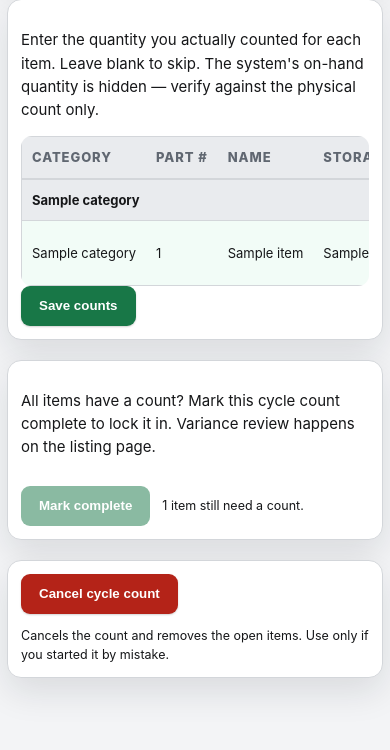
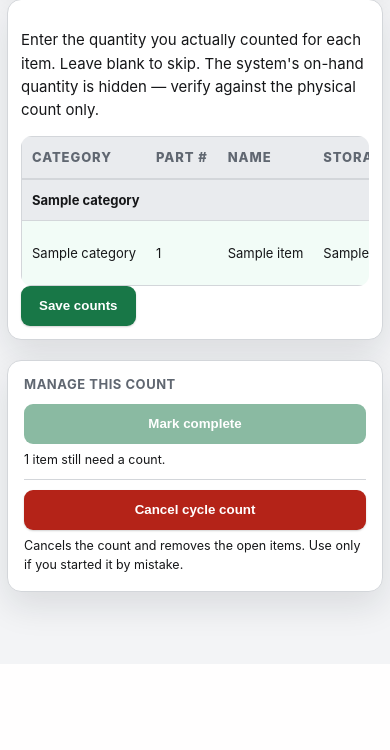
Before and after one commit to Derk83/Wms46055, a Django app: template inventory/templates/inventory/cycle_count_detail.html in a window 390 px wide. Shown: the part 637-1387 px from the top of the page. After the commit the page ends 1273 px from the top, so only its background shows below. Run offline with Django 5.2, Linux system fonts and the light colour scheme; the template is opened without the code that fills it: most values are stand-ins (such as "Sample title", 1, 10 or a date in 2020).

Commit message:
Cycle count detail: unify bottom action buttons with top styling
Bottom action buttons (Save counts, Mark complete, Cancel cycle count,
Archive cycle count) were each wrapped in their own card, producing a
stack of separate boxes that didn't match the horizontal button row
in the page header.

Restructure: group related actions under a single .cycle-count-actions
card with a small section heading (MANAGE THIS COUNT / ARCHIVE). Each
button + description becomes a horizontal .action-row that mirrors the
top .actions flex row.

Layout:
- Desktop: button on the left (min-width 180px), description to its right
- Mobile (<600px): stacks vertically, button full-width, description below

Each card surface has a clear responsibility (manage the count vs. archive
the count) so the page reads top-to-bottom: data table -> manage -> archive.

All 41 cycle count tests still pass; HTML validates as a balanced structure
(4 <div class=card cycle-count-actions> opens, 4 closes).

```diff
--- a/inventory/templates/inventory/cycle_count_detail.html
+++ b/inventory/templates/inventory/cycle_count_detail.html
@@ -109,42 +109,57 @@
 </form>
 
 {% if cycle_count.status != "cancelled" %}
-<form method="post" class="card form-actions-row">
+<div class="card cycle-count-actions">
+  <h3 class="actions-heading">Manage this count</h3>
+
+  <form method="post" class="action-row">
     {% csrf_token %}
     <input type="hidden" name="action" value="complete">
-  <p class="muted">All items have a count? Mark this cycle count complete to lock it in. Variance review happens on the listing page.</p>
     <button class="btn" type="submit" data-action="success" {% if uncounted_count %}disabled{% endif %}>Mark complete</button>
     {% if uncounted_count %}
       <small class="muted">{{ uncounted_count }} item{{ uncounted_count|pluralize }} still need a count.</small>
+    {% else %}
+      <small class="muted">Locks in the counts and unlocks the reconciliation PDF.</small>
     {% endif %}
   </form>
 
-<form method="post" class="card form-actions-row">
+  <form method="post" class="action-row">
     {% csrf_token %}
     <input type="hidden" name="action" value="cancel">
     <button class="btn" type="submit" data-action="danger">Cancel cycle count</button>
     <small class="muted">Cancels the count and removes the open items. Use only if you started it by mistake.</small>
   </form>
+</div>
 {% elif cycle_count.status == "cancelled" %}
-<form method="post" class="card form-actions-row">
+<div class="card cycle-count-actions">
+  <h3 class="actions-heading">Manage this count</h3>
+  <form method="post" class="action-row">
     {% csrf_token %}
     <input type="hidden" name="action" value="reopen">
     <button class="btn" type="submit">Reopen cycle count</button>
+    <small class="muted">Reopens this cancelled count so it can be re-counted or re-completed.</small>
   </form>
+</div>
 {% endif %}
 
 {% if cycle_count.can_be_archived and perms.inventory.archive_cycle_counts %}
-<form method="post" action="{% url 'cycle_count_archive_action' cycle_count.pk %}" class="card form-actions-row">
+<div class="card cycle-count-actions">
+  <h3 class="actions-heading">Archive</h3>
+  <form method="post" action="{% url 'cycle_count_archive_action' cycle_count.pk %}" class="action-row">
     {% csrf_token %}
     <button class="btn" type="submit" data-action="warning">Archive cycle count</button>
     <small class="muted">Removes this completed count from the active list. The data, reconciliation PDF, and signatures stay available in the archive.</small>
   </form>
+</div>
 {% elif cycle_count.is_archived and perms.inventory.archive_cycle_counts %}
-<form method="post" action="{% url 'cycle_count_unarchive_action' cycle_count.pk %}" class="card form-actions-row">
+<div class="card cycle-count-actions">
+  <h3 class="actions-heading">Archive</h3>
+  <form method="post" action="{% url 'cycle_count_unarchive_action' cycle_count.pk %}" class="action-row">
     {% csrf_token %}
     <button class="btn" type="submit">Restore to active list</button>
     <small class="muted">Archived {{ cycle_count.archived_at|date:"Y-m-d H:i" }}{% if cycle_count.archived_by %} by {{ cycle_count.archived_by.get_full_name|default:cycle_count.archived_by.username }}{% endif %}. Restoring puts it back on the active cycle counts list.</small>
   </form>
+</div>
 {% endif %}
 
 <style>
@@ -158,14 +173,63 @@
 .row-counted {
   background: rgba(46, 204, 113, 0.06);
 }
-.form-actions-row {
-  margin-top: 12px;
+/*
+  Bottom action surface — mirrors the top page-header .actions row:
+  buttons sit in a horizontal flex row with consistent spacing, on a
+  single card surface, just like the top actions. Action descriptions
+  sit underneath each button on their own line so they stay close to
+  the action they describe without crowding the button row.
+*/
+.cycle-count-actions {
+  margin-top: 16px;
+  padding: 16px;
+}
+.cycle-count-actions .actions-heading {
+  margin: 0 0 12px;
+  font-size: 13px;
+  font-weight: 700;
+  letter-spacing: .04em;
+  text-transform: uppercase;
+  color: var(--muted);
+}
+.cycle-count-actions .action-row {
   display: flex;
+  align-items: center;
   gap: 12px;
-  align-items: center;
   flex-wrap: wrap;
+  padding: 10px 0;
+  border-top: 1px solid var(--border);
 }
-.form-actions-row .btn { margin: 0; }
+.cycle-count-actions .action-row:first-of-type {
+  border-top: 0;
+  padding-top: 0;
+}
+.cycle-count-actions .action-row:last-child {
+  padding-bottom: 0;
+}
+.cycle-count-actions .action-row .btn {
+  margin: 0;
+  min-width: 180px;
+}
+.cycle-count-actions .action-row .muted {
+  flex: 1 1 240px;
+  margin: 0;
+}
+@media (max-width: 600px) {
+  .cycle-count-actions .action-row {
+    flex-direction: column;
+    align-items: stretch;
+    gap: 6px;
+  }
+  .cycle-count-actions .action-row .btn {
+    width: 100%;
+    min-width: 0;
+  }
+  .cycle-count-actions .action-row .muted {
+    flex-basis: auto;
+    text-align: left;
+  }
+}
 input[type="number"][name^="count_"], input[type="text"][name^="note_"] {
   width: 100%;
   max-width: 200px;
```
Lines whose indentation alone changed are shown as unchanged.
